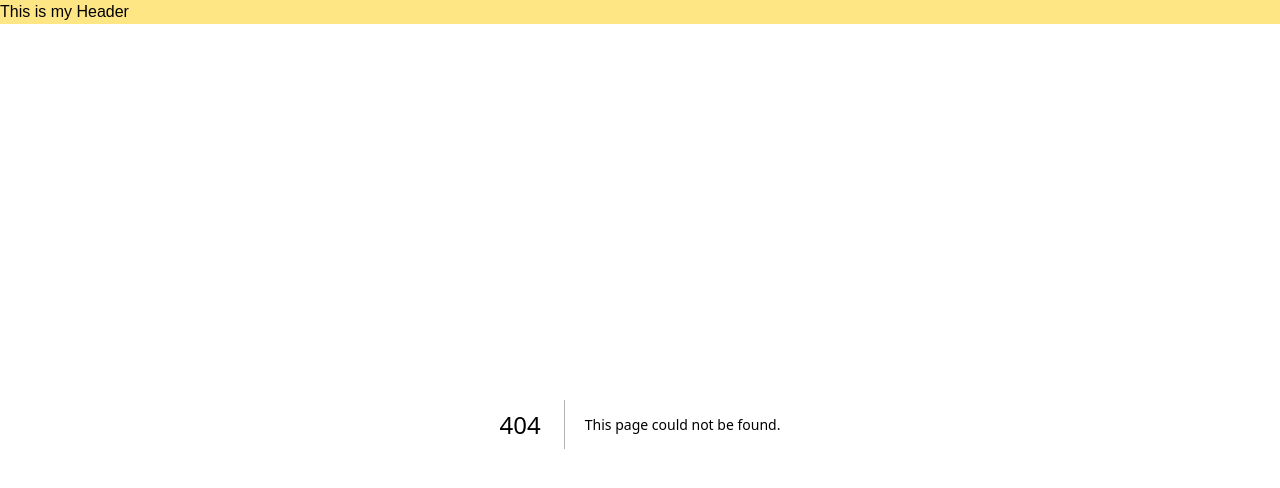
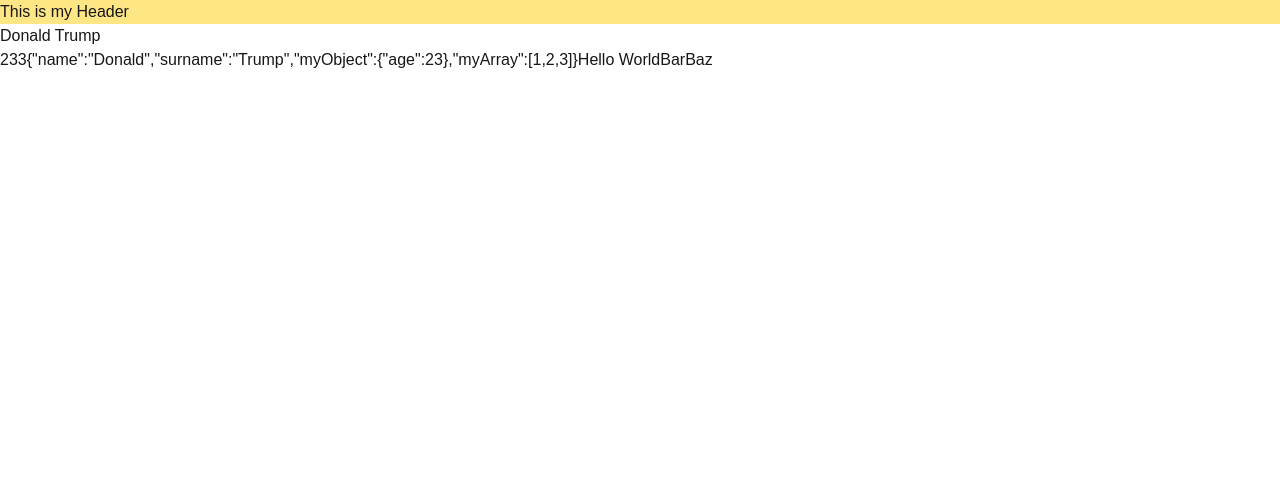
Before and after one commit to wwarodom/webapp, a Next.js app: page /basic in a window 1280 px wide. Before the commit this address had no page. Shown: the top 488 px of the page. Built offline with nearby package versions, Linux system fonts and the light colour scheme.

Commit message:
basic JS

```diff
--- /dev/null
+++ b/app/basic/page.tsx
@@ -0,0 +1,36 @@
+export default function Basic() {
+
+
+    const objA = {
+        age: 23,
+    }
+
+    function foo() {
+        console.log("Hello World")
+        return "Hello World"
+    }
+
+     /// const => constant => Cannot be changed anymore
+    const person = {
+        name: "Warodom",
+        surname: "Werapun",
+        myObject: objA,
+        myArray: [1, 2, 3],
+        myFoo: foo,
+        myBar: function () {
+            return "Bar"
+        },
+        myBaz: () => "Baz"
+    }
+    person.name = "Donald"
+    person.surname = "Trump"
+    return (<div> {person.name} {person.surname}
+        <br />
+        {person.myObject.age}
+        {person.myArray[2]}
+        {JSON.stringify(person)}
+        {person.myFoo()}
+        {person.myBar()}
+        {person.myBaz()}
+    </div>)
+}
```
